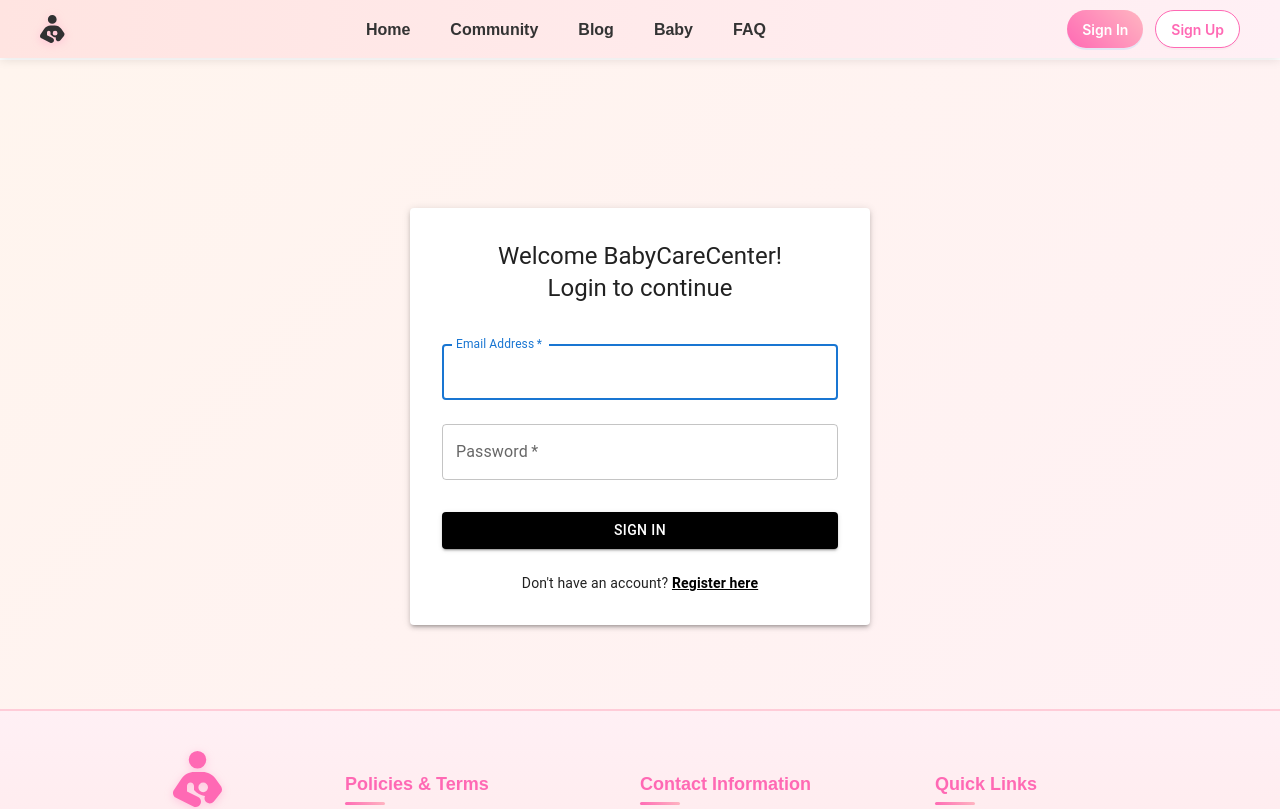
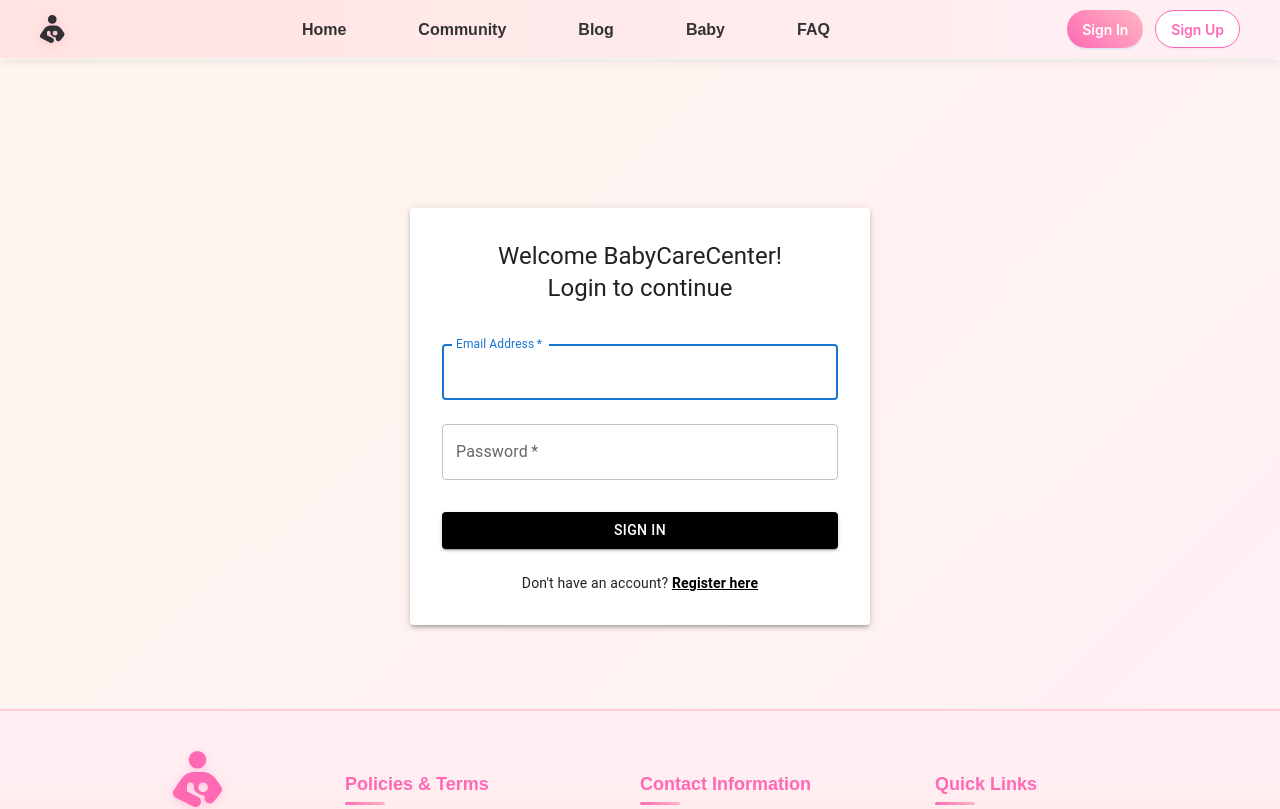
Before and after one commit to trungne08/SWP391-Group4, a React (Create React App) app: page /login in a window 1280 px wide. Shown: the top 809 px of the page. Built offline with nearby package versions, Linux system fonts and the light colour scheme.

Commit message:
Trung cập nhật
Cập nhật css trang header

```diff
--- a/src/components/Header.css
+++ b/src/components/Header.css
@@ -56,23 +56,39 @@ body {
   color: #666;
   font-weight: 600;
   font-size: 16px;
-  padding: 8px 16px;
+  padding: 8px 0;
+  margin: 0 16px;
   transition: all 0.3s ease;
-  border-radius: 20px;
   font-family: 'Quicksand', sans-serif;
+  position: relative;
 }
 
 .nav-links a:hover {
-  background: linear-gradient(45deg, #FF69B4, #FFB6C1);
-  color: white;
-  text-decoration: none;
-  transform: translateY(-2px);
+  color: #666;
+  background: none;
+  transform: none;
+}
+
+.nav-links a::after {
+  content: '';
+  position: absolute;
+  width: 0;
+  height: 1px; /* Giảm độ dày của gạch chân */
+  bottom: 0;
+  left: 0;
+  background: #333; /* Đổi màu gạch chân thành đen nhạt */
+  transition: width 0.3s ease;
+}
+
+.nav-links a:hover::after,
+.nav-links a.active::after {
+  width: 100%;
 }
 
 .nav-links a.active {
-  background: linear-gradient(45deg, #FF69B4, #FFB6C1);
-  color: white;
-  box-shadow: 0 4px 15px rgba(255, 105, 180, 0.3);
+  color: #333; /* Màu chữ khi active cũng đen nhạt */
+  background: none;
+  box-shadow: none;
 }
 
 .nav-avatar {
--- a/src/components/Header.jsx
+++ b/src/components/Header.jsx
@@ -71,23 +71,49 @@ const Header = () => {
           </li>
           <div className="nav-links">
             <li>
-              <Link to="/" className={location.pathname === "/" ? "active" : ""}>Home</Link>
+              <Link
+                to="/"
+                className={location.pathname === "/" ? "active" : ""}
+                style={{ textDecoration: 'none' }}  // Add this line
+              >
+                Home
+              </Link>
             </li>
             <li>
-              <Link to="/comunity" className={location.pathname === "/comunity" ? "active" : ""}>Community</Link>
+              <Link
+                to="/comunity"
+                className={location.pathname === "/comunity" ? "active" : ""}
+                style={{ textDecoration: 'none' }}  // Add this line
+              >
+                Community
+              </Link>
             </li>
             <li>
-              <Link to="/blog" className={location.pathname === "/blog" ? "active" : ""}>Blog</Link>
-
-            </li>
-
-
-
-            <li>
-              <Link to="/baby" className={location.pathname === "/baby" ? "active" : ""}>Baby</Link>
+              <Link
+                to="/blog"
+                className={location.pathname === "/blog" ? "active" : ""}
+                style={{ textDecoration: 'none' }}  // Add this line
+              >
+                Blog
+              </Link>
             </li>
             <li>
-              <Link to="/faq" className={location.pathname === "/faq" ? "active" : ""}>FAQ</Link>
+              <Link
+                to="/baby"
+                className={location.pathname === "/baby" ? "active" : ""}
+                style={{ textDecoration: 'none' }}  // Add this line
+              >
+                Baby
+              </Link>
+            </li>
+            <li>
+              <Link
+                to="/faq"
+                className={location.pathname === "/faq" ? "active" : ""}
+                style={{ textDecoration: 'none' }}  // Add this line
+              >
+                FAQ
+              </Link>
             </li>
           </div>
           <li className="nav-avatar">
```
